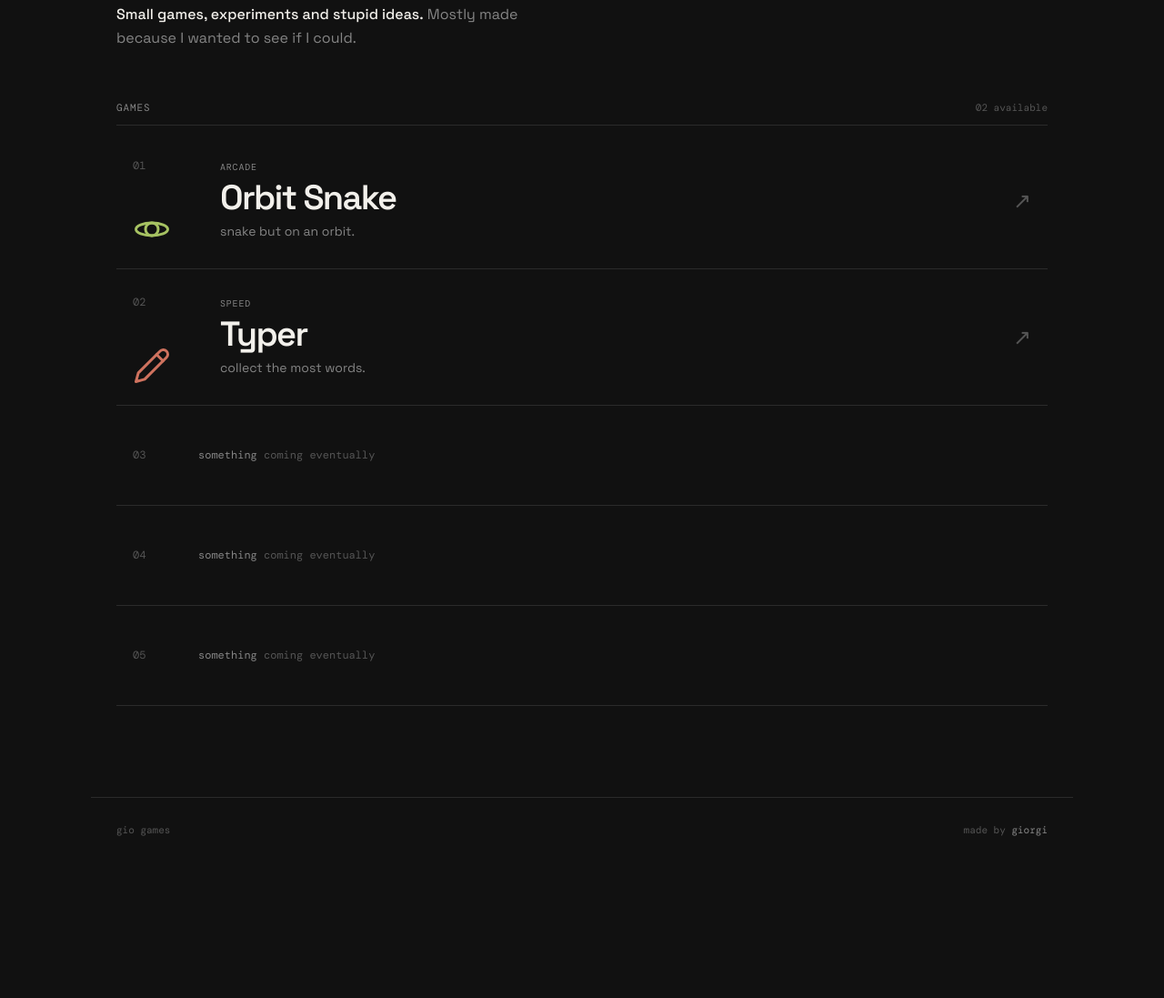
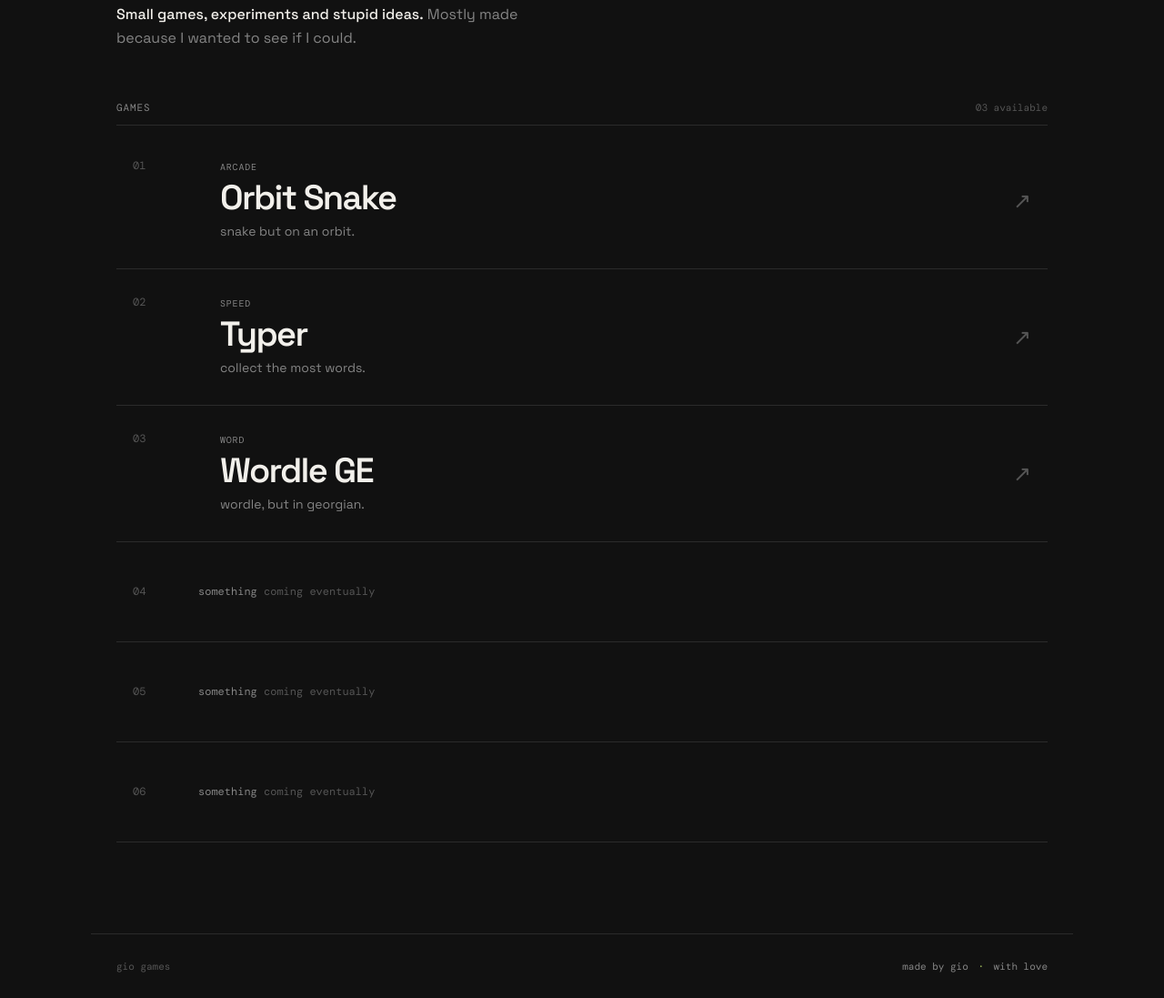
Before and after one commit to GiorgiSapharidze/giogames, a plain HTML site: page index.html in a window 1280 px wide. Shown: the part 315-1412 px from the top of the page at 91% size. Before the commit the page ends 1262 px from the top, so only its background shows below. Drawn offline with nearby package versions, Linux system fonts and the light colour scheme.

Commit message:
Refactor index.html for improved layout and features
Updated HTML structure, styles, and game list functionality.

```diff
--- a/index.html
+++ b/index.html
@@ -23,8 +23,6 @@
     --faint: #555555;
 
     --green: #b7d66b;
-    --red: #e47d67;
-    --blue: #8da9e8;
 
     --display: "Space Grotesk", sans-serif;
     --mono: "DM Mono", monospace;
@@ -52,7 +50,7 @@
     color: var(--bg);
   }
 
-  /* ---------------- HEADER ---------------- */
+  /* HEADER */
 
   header {
     max-width: 1080px;
@@ -113,7 +111,7 @@
     font-weight: 500;
   }
 
-  /* ---------------- MAIN ---------------- */
+  /* MAIN */
 
   main {
     max-width: 1080px;
@@ -146,7 +144,7 @@
     color: var(--faint);
   }
 
-  /* ---------------- GAME LIST ---------------- */
+  /* GAME LIST */
 
   .game-list {
     display: flex;
@@ -154,8 +152,6 @@
   }
 
   .game {
-    position: relative;
-
     display: grid;
     grid-template-columns: 72px 1fr auto;
     align-items: center;
@@ -180,8 +176,6 @@
     padding-right: 28px;
   }
 
-  /* number */
-
   .game-number {
     font-family: var(--mono);
     font-size: 12px;
@@ -189,39 +183,6 @@
     align-self: flex-start;
     padding-top: 4px;
   }
-
-  /* icon */
-
-  .game-icon {
-    position: absolute;
-    left: 18px;
-    bottom: 22px;
-
-    width: 42px;
-    height: 42px;
-
-    display: flex;
-    align-items: center;
-    justify-content: center;
-
-    color: var(--green);
-
-    opacity: 0.9;
-
-    transition:
-      transform 0.2s ease,
-      color 0.2s ease;
-  }
-
-  .game:hover .game-icon {
-    transform: translateY(-3px);
-  }
-
-  .game:nth-child(2) .game-icon {
-    color: var(--red);
-  }
-
-  /* text */
 
   .game-info {
     min-width: 0;
@@ -252,8 +213,6 @@
     font-size: 14px;
   }
 
-  /* arrow */
-
   .game-arrow {
     font-size: 24px;
     color: var(--faint);
@@ -268,7 +227,7 @@
     color: var(--text);
   }
 
-  /* ---------------- EMPTY ---------------- */
+  /* EMPTY */
 
   .empty {
     display: grid;
@@ -298,7 +257,7 @@
     color: var(--muted);
   }
 
-  /* ---------------- FOOTER ---------------- */
+  /* FOOTER */
 
   footer {
     max-width: 1080px;
@@ -317,12 +276,16 @@
     color: var(--faint);
   }
 
-  footer b {
+  footer .love {
     color: var(--muted);
-    font-weight: 400;
   }
 
-  /* ---------------- MOBILE ---------------- */
+  footer .heart {
+    color: var(--green);
+    padding: 0 4px;
+  }
+
+  /* MOBILE */
 
   @media (max-width: 650px) {
 
@@ -352,7 +315,7 @@
       grid-template-columns: 42px 1fr auto;
       gap: 14px;
 
-      min-height: 145px;
+      min-height: 135px;
       padding: 22px 8px;
     }
 
@@ -363,19 +326,6 @@
 
     .game-number {
       font-size: 10px;
-    }
-
-    .game-icon {
-      left: 8px;
-      bottom: 18px;
-
-      width: 34px;
-      height: 34px;
-    }
-
-    .game-icon svg {
-      width: 34px;
-      height: 34px;
     }
 
     .game-title {
@@ -398,13 +348,13 @@
     footer {
       padding: 24px 20px;
       flex-direction: column;
+      align-items: flex-start;
     }
   }
 
   @media (prefers-reduced-motion: reduce) {
     *,
-    *::before,
-    *::after {
+    *::before {
       transition: none !important;
       scroll-behavior: auto !important;
     }
@@ -417,15 +367,22 @@
 <header>
 
   <div class="topline">
-    <div class="logo">gio.games</div>
+
+    <div class="logo">
+      gio.games
+    </div>
 
     <div class="status">
       <span class="status-dot"></span>
       currently making stuff
     </div>
+
   </div>
 
-  <h1>games<br>i made.</h1>
+  <h1>
+    games<br>
+    i made.
+  </h1>
 
   <p class="intro">
     <strong>Small games, experiments and stupid ideas.</strong>
@@ -438,9 +395,15 @@
 <main>
 
   <div class="section-header">
-    <div class="section-title">games</div>
+
+    <div class="section-title">
+      games
+    </div>
+
     <div class="game-count" id="gameCount"></div>
+
   </div>
+
 
   <div class="game-list" id="gameList"></div>
 
@@ -448,8 +411,17 @@
 
 
 <footer>
-  <div>gio games</div>
-  <div>made by <b>giorgi</b></div>
+
+  <div>
+    gio games
+  </div>
+
+  <div class="love">
+    made by gio
+    <span class="heart">·</span>
+    with love
+  </div>
+
 </footer>
 
 
@@ -461,46 +433,21 @@ const games = [
     title: "Orbit Snake",
     tag: "arcade",
     desc: "snake but on an orbit.",
-    href: "orbit-snake",
-    color: "green",
-
-    icon: `
-      <svg
-        xmlns="http://www.w3.org/2000/svg"
-        viewBox="0 0 24 24"
-        fill="none"
-        stroke="currentColor"
-        stroke-width="1.7"
-        stroke-linecap="round"
-        stroke-linejoin="round"
-      >
-        <circle cx="12" cy="12" r="4"/>
-        <ellipse cx="12" cy="12" rx="10" ry="4"/>
-      </svg>
-    `
+    href: "orbit-snake"
   },
 
   {
     title: "Typer",
     tag: "speed",
     desc: "collect the most words.",
-    href: "typer",
-    color: "red",
+    href: "typer"
+  },
 
-    icon: `
-      <svg
-        xmlns="http://www.w3.org/2000/svg"
-        viewBox="0 0 24 24"
-        fill="none"
-        stroke="currentColor"
-        stroke-width="1.7"
-        stroke-linecap="round"
-        stroke-linejoin="round"
-      >
-        <path d="M17 3a2.85 2.83 0 1 1 4 4L7.5 20.5 2 22l1.5-5.5Z"/>
-        <path d="m15 5 4 4"/>
-      </svg>
-    `
+  {
+    title: "Wordle GE",
+    tag: "word",
+    desc: "wordle, but in georgian.",
+    href: "wordle-ge"
   }
 
 ];
@@ -508,6 +455,7 @@ const games = [
 
 const list = document.getElementById("gameList");
 const count = document.getElementById("gameCount");
+
 
 count.textContent =
   `${String(games.length).padStart(2, "0")} available`;
@@ -546,10 +494,6 @@ games.forEach((game, index) => {
       ↗
     </div>
 
-    <div class="game-icon">
-      ${game.icon}
-    </div>
-
   `;
 
   list.appendChild(item);
@@ -557,7 +501,7 @@ games.forEach((game, index) => {
 });
 
 
-/* fake empty slots */
+/* Empty future games */
 
 for (let i = games.length; i < games.length + 3; i++) {
 
@@ -578,6 +522,7 @@ for (let i = games.length; i < games.length + 3; i++) {
   `;
 
   list.appendChild(empty);
+
 }
 
 </script>
```
